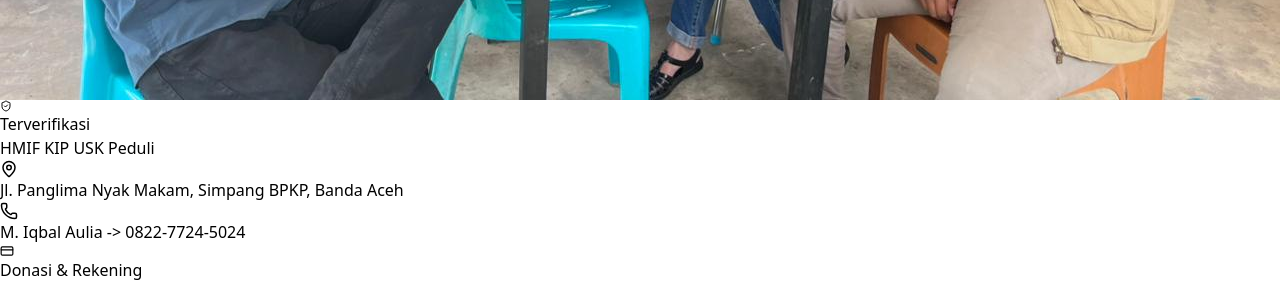
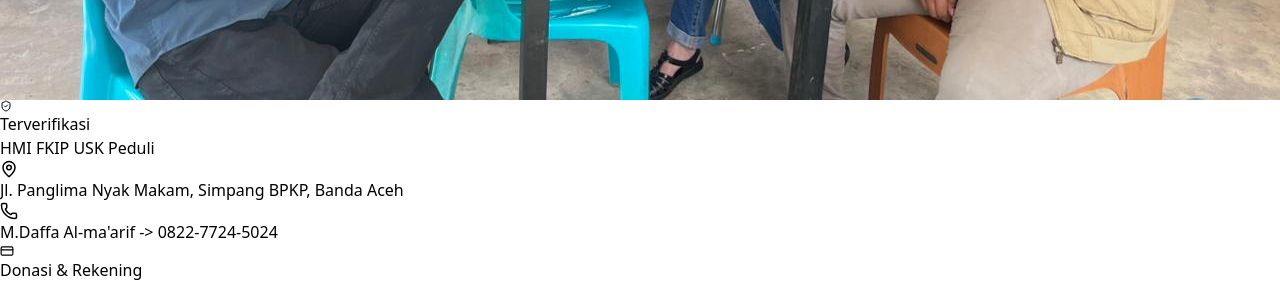
Before and after one commit to zakiulFata/App_Aceh_Peduli, a React (Vite) app: page / in a window 1280 px wide. Shown: the part 8980-9266 px from the top of the page. Built offline with nearby package versions, Linux system fonts and the light colour scheme.

Commit message:
Update posko data and descriptions

```diff
--- a/src/data/poskoData.ts
+++ b/src/data/poskoData.ts
@@ -24,9 +24,9 @@ export const poskoData: Posko[] = [
   },
   {
     id: 2,
-    nama: "HMIF KIP USK Peduli",
+    nama: "HMI FKIP USK Peduli",
     alamat: "Jl. Panglima Nyak Makam, Simpang BPKP, Banda Aceh",
-    pic: "M. Iqbal Aulia -> 0822-7724-5024",
+    pic: "M.Daffa Al-ma'arif -> 0822-7724-5024",
     rekening: "BSI 7235328555 a.n. Ade Via Rusmidar",
     deskripsi: "Dikelola oleh mahasiswa untuk menghimpun bantuan makanan, pakaian, dan dana tunai bagi warga terdampak banjir. Tahap pertama sukses disalurkan ke wilayah Pidie Jaya dan Bireun.",
     image: posko2,
```
